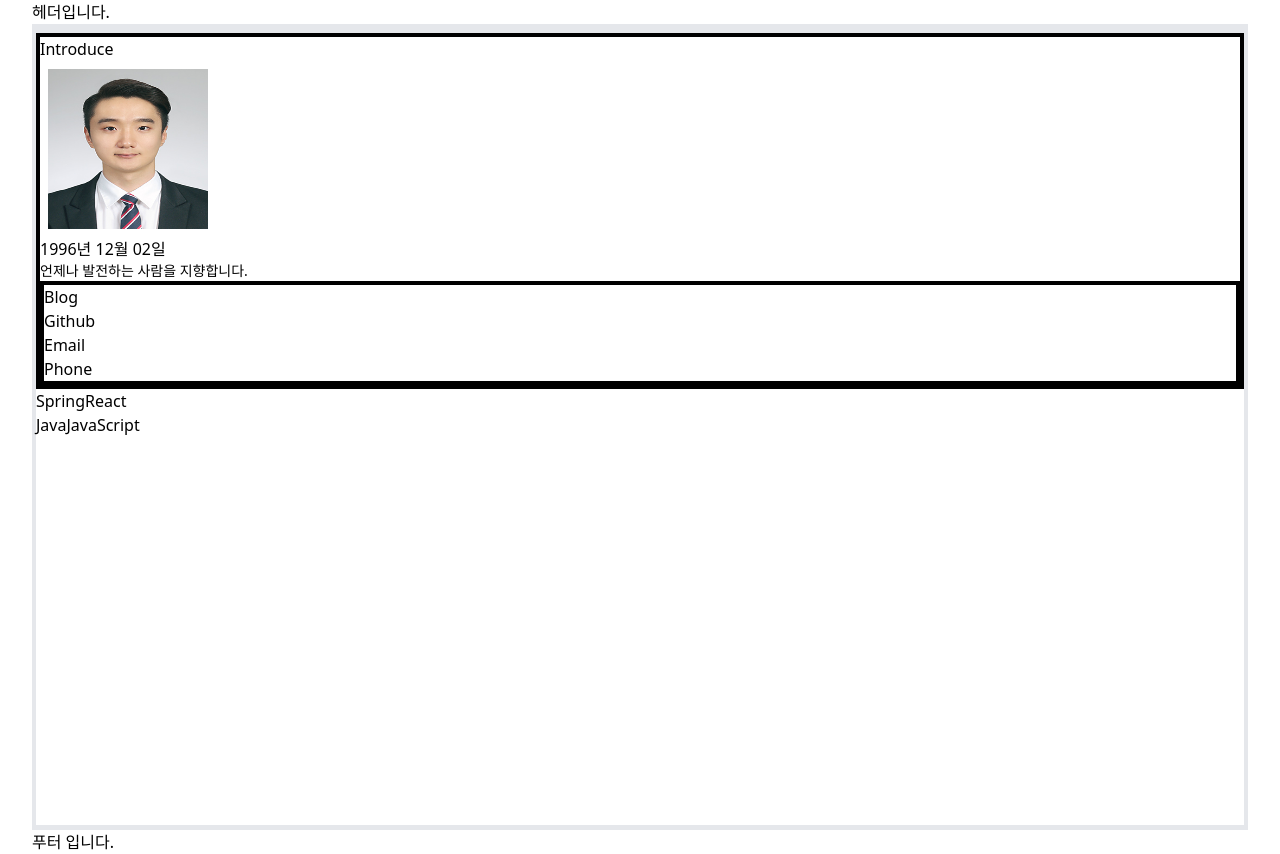
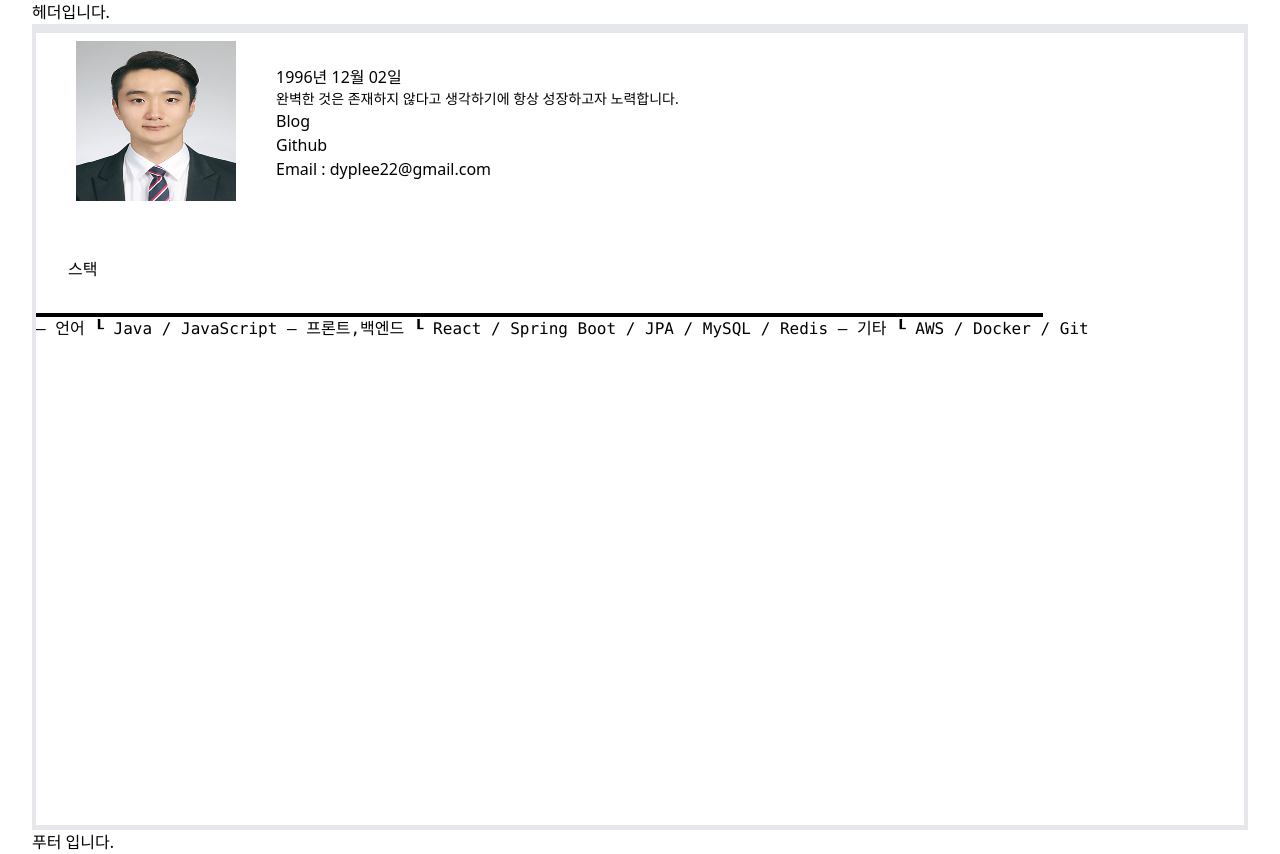
Before and after one commit to DongYeopMe/blog_port, a React (Create React App) app in the folder frontend/: page / in a window 1280 px wide. Built offline with nearby package versions, Linux system fonts and the light colour scheme.

Commit message:
수정.init

```diff
--- a/frontend/src/components/Home.js
+++ b/frontend/src/components/Home.js
@@ -3,41 +3,40 @@ import Profile from '../img/이력서 사진.jpg';
 function Home(){
     return(
         <div id="container" className=" h-lvh border-4 flex  flex-col ">
-            <div id="introduce " className="border-2 border-black">
-                <div id="head" className="border-2 border-black">
-                    <span>Introduce</span>
-                    <img src={Profile} className="size-40 m-2"/>
-                    <span>1996년 12월 02일</span>
-                    <div>
+            <div id="introduce " className="h-48 grid content-center ">
+                <div id="head" className="flex justify-start h-48 ">
+                    <div className="px-8">
+                        <img src={Profile} className="size-40 m-2" />
+                    </div>
+
+                    <div id= "intro"className="flex flex-col">
+                        <span>1996년 12월 02일</span>
                         <pre className="font-sans text-sm">
-                            언제나 발전하는 사람을 지향합니다.
+                            완벽한 것은 존재하지 않다고 생각하기에 항상 성장하고자 노력합니다.
                         </pre>
-                    </div>
-                    <div id="contact" className="border-4 border-black">
-                        <ul>
-                            <li>Blog</li>
-                            <li>Github</li>
-                            <li>Email</li>
-                            <li>Phone</li>
-                        </ul>
+                        <div id="contact">
+                            <ul>
+                                <li><a target="_blank" href="https://dongyeopme.gitbook.io/yeop-blog" id="blog">Blog</a></li>
+                                <li><a target="_blank" href="https://github.com/DongYeopMe" id="github">Github</a></li>
+                                <li>Email : dyplee22@gmail.com</li>
+                            </ul>
+                        </div>
                     </div>
                 </div>
             </div>
-
             <div id = "stacks">
-                <div id = "frame">
-                    <span>Spring</span>
-                    <span>React</span>
+                <div className="border-b-4 border-black w-5/6 p-8">
+                    <p>스택</p>
                 </div>
-                <div id="lang">
-                    <span>Java</span>
-                    <span>JavaScript</span>
-                </div>
-                <div id="others">
-                    <span></span>
-                    <span></span>
-                    <span></span>
-
+                <div id = "frame" className="">
+                    <pre>
+                        ― 언어
+                        ┖ Java / JavaScript
+                        ― 프론트,백엔드
+                        ┖ React / Spring Boot / JPA / MySQL / Redis
+                        ― 기타
+                        ┖ AWS / Docker / Git
+                    </pre>
                 </div>
             </div>
             <div id ="projects">
--- a/frontend/src/index.css
+++ b/frontend/src/index.css
@@ -7,3 +7,6 @@ body{
     @apply justify-center;
     @apply px-8;
 }
+#intro{
+    @apply py-8;
+}
```
